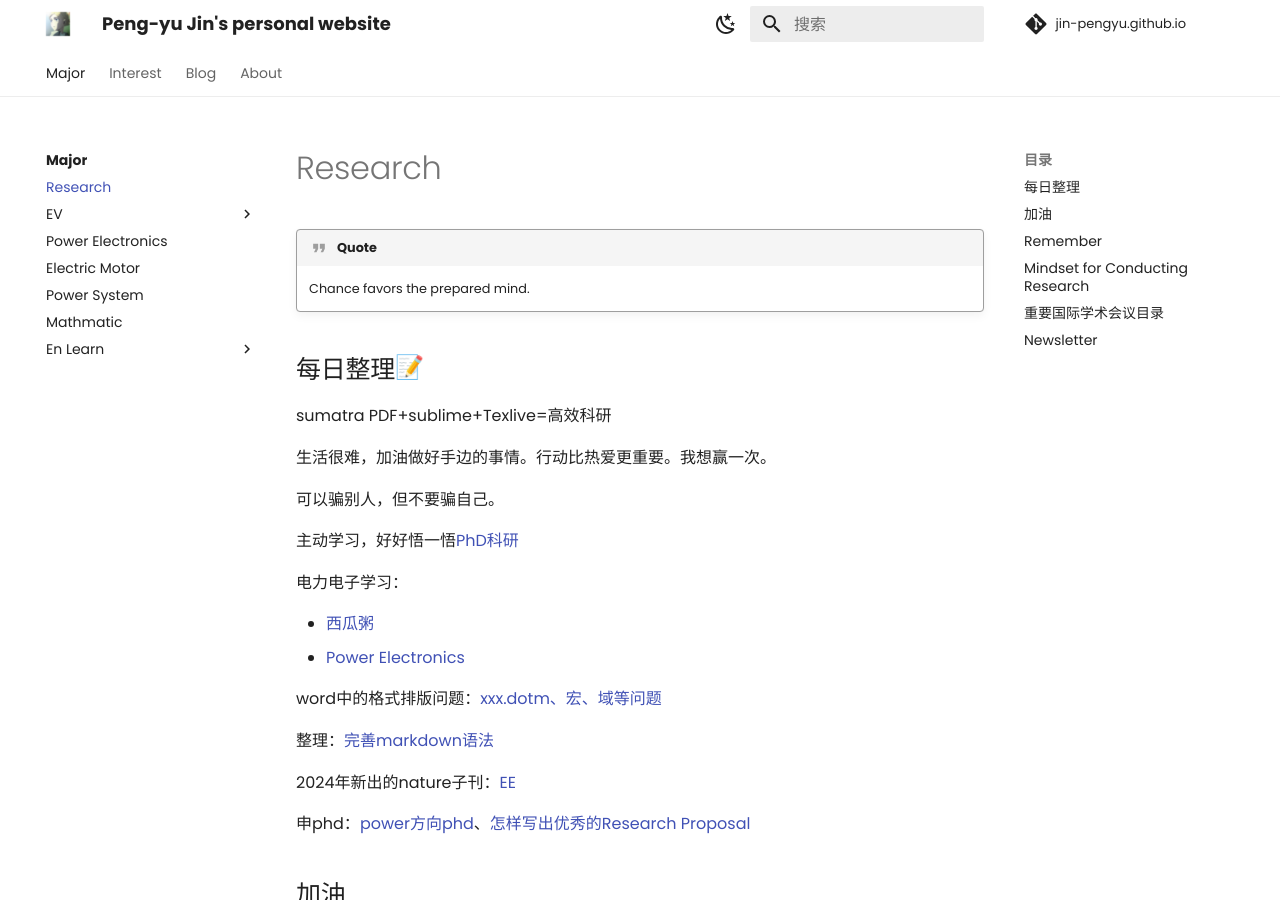
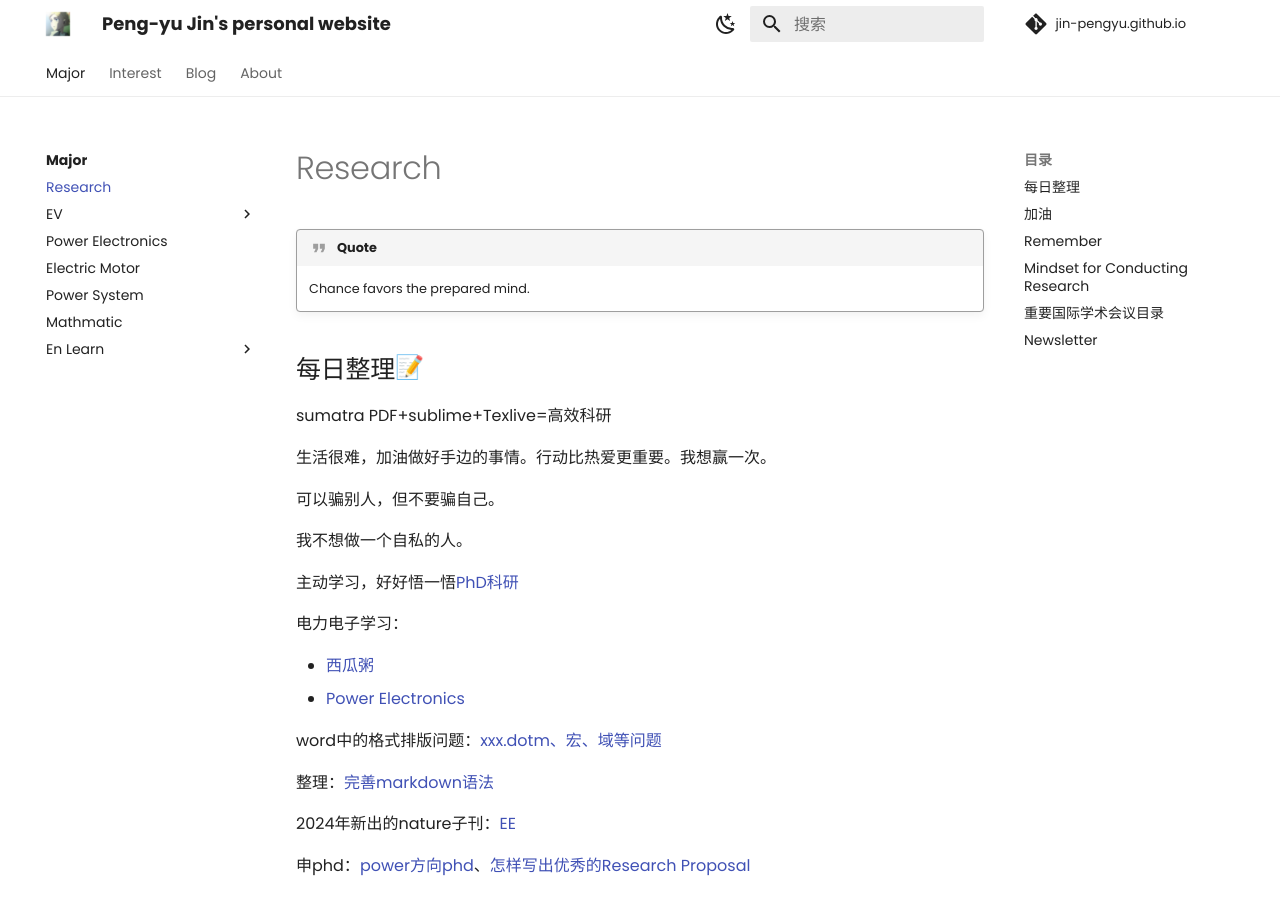
Before and after one commit to Pengyu-Jin/Pengyu-Jin.github.io, an MkDocs documentation site: the page built from docs/major/research/research.md, in a window 1280 px wide and 900 px high. Built offline with MkDocs 1.6.1 and Material for MkDocs 9.7.7, drawn with Linux system fonts in a browser that asks for light colours; emoji names are drawn with the system emoji font; comment, search, counter and statistics services are not loaded.

Commit message:
research20240605

```diff
--- a/docs/major/research/research.md
+++ b/docs/major/research/research.md
@@ -7,6 +7,8 @@ sumatra PDF+sublime+Texlive=高效科研
 生活很难，加油做好手边的事情。行动比热爱更重要。我想赢一次。
 
 可以骗别人，但不要骗自己。
+
+我不想做一个自私的人。
 
 主动学习，好好悟一悟[PhD科研](https://zhuanlan.zhihu.com/p/477439202){:target="_blank"}
 
```
